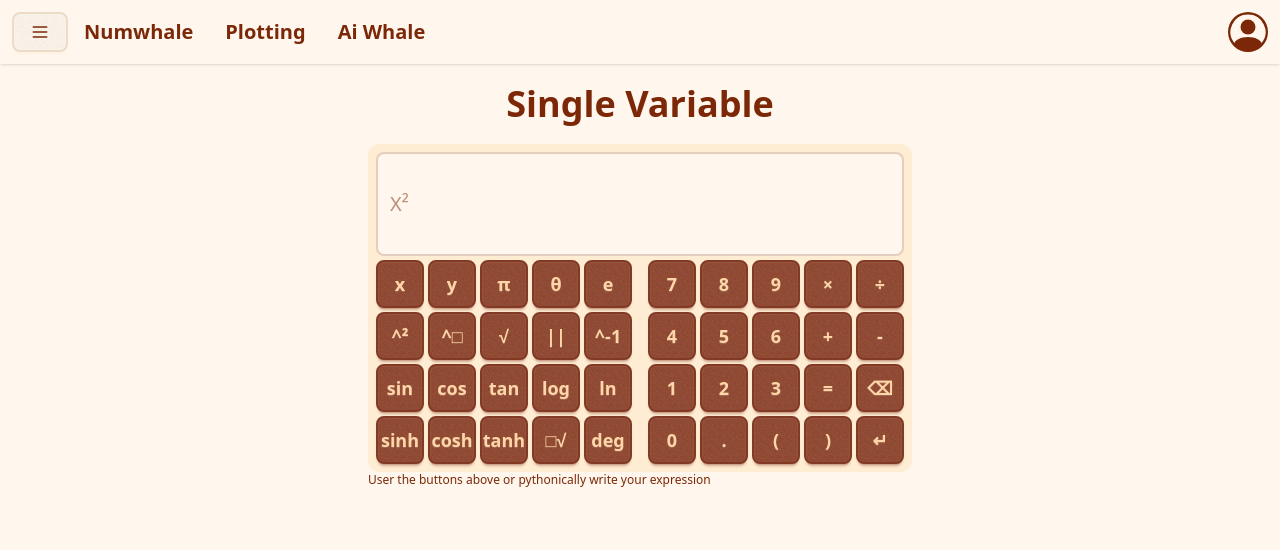
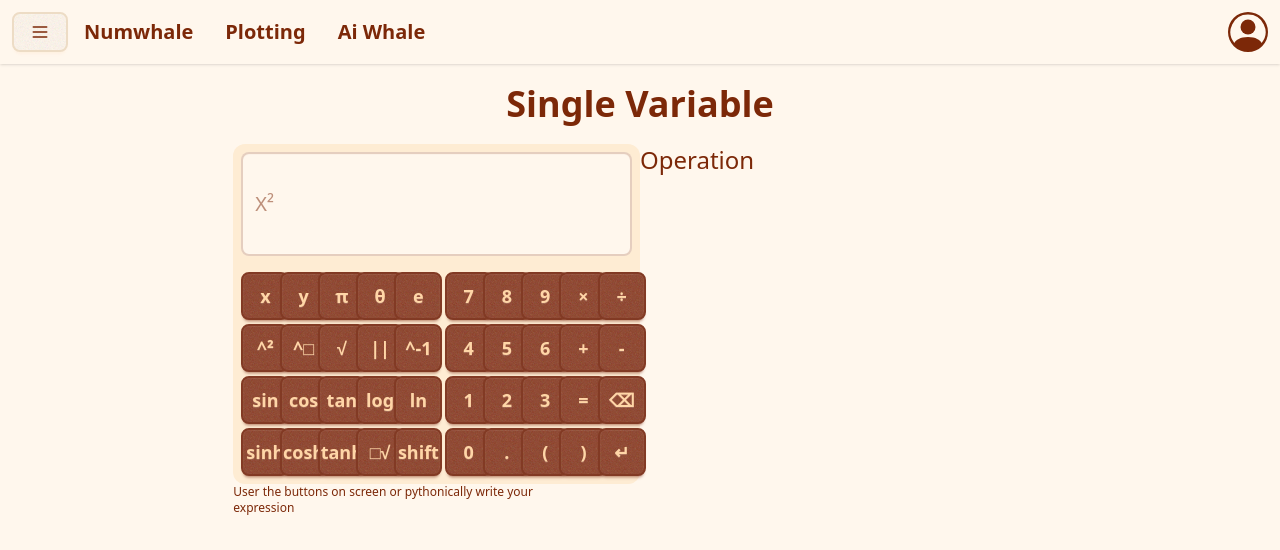
Before and after one commit to Guidjy/numwhale, a React (Vite) app in the folder frontend/: page /calculus/single_variable in a window 1280 px wide. Shown: the top 550 px of the page. Built offline with nearby package versions, Linux system fonts and the light colour scheme.

Commit message:
calculus dropdown started

```diff
--- a/frontend/src/components/Calculator.jsx
+++ b/frontend/src/components/Calculator.jsx
@@ -1,12 +1,20 @@
+import { useState } from "react";
+
+
 export default function Calculator() {
-  return (
+
+  const [shift, setShift] = useState(false);
+
+  function changeShift() {
+    if (shift) {
+      setShift(false);
+    } else {
+      setShift(true);
+    }
+  }
+
+  const fx = (
     <>
-      <div className="flex flex-col items-center bg-base-200 p-2 rounded-xl w-full">
-        {/*textarea*/}
-        <textarea className="textarea resize-none w-full text-xl pt-9" placeholder="X²"></textarea>
-
-        {/*Buttons*/}
-        <div className="flex">
     {/*variables, f(x) and constants*/}
       <div className="mr-2">
         <div className="grid grid-cols-5 gap-1 mt-1">
@@ -35,10 +43,53 @@
           <div><CalculatorButton symbol={"cosh"} /></div>
           <div><CalculatorButton symbol={"tanh"} /></div>
           <div><CalculatorButton symbol={"□√"} /></div>
-              <div><CalculatorButton symbol={"deg"} /></div>
+          <div><CalculatorButton symbol={"shift"} onClick={changeShift}/></div>
         </div>
       </div>
+    </>
+  );
 
+  const shiftFx = (
+    <>
+      {/*shift variables, f(x) and constants*/}
+      <div className="mr-2">
+        <div className="grid grid-cols-5 gap-1 mt-1">
+          <div><CalculatorButton symbol={"x"} /></div>
+          <div><CalculatorButton symbol={"y"} /></div>
+          <div><CalculatorButton symbol={"π"} /></div>
+          <div><CalculatorButton symbol={"θ"} /></div>
+          <div><CalculatorButton symbol={"e"} /></div>
+        </div>
+        <div className="grid grid-cols-3 gap-1 mt-1">
+          <div><ShiftCalculatorButton symbol={"cossec"} /></div>
+          <div><ShiftCalculatorButton symbol={"sec"} /></div>
+          <div><ShiftCalculatorButton symbol={"cotan"} /></div>
+        </div>
+        <div className="grid grid-cols-3 gap-1 mt-1">
+          <div><ShiftCalculatorButton symbol={"arcsin"} /></div>
+          <div><ShiftCalculatorButton symbol={"arccos"} /></div>
+          <div><ShiftCalculatorButton symbol={"arctan"} /></div>
+        </div>
+        <div className="grid grid-cols-5 gap-1 mt-1">
+          <div><CalculatorButton symbol={"sinh"} /></div>
+          <div><CalculatorButton symbol={"cosh"} /></div>
+          <div><CalculatorButton symbol={"tanh"} /></div>
+          <div><CalculatorButton symbol={"□√"} /></div>
+          <div><CalculatorButton symbol={"shift"} onClick={changeShift}/></div>
+        </div>
+      </div>
+    </>
+  )
+
+  return (
+    <>
+      <div className="flex flex-col items-center bg-base-200 p-2 rounded-xl w-full">
+        {/*textarea*/}
+        <textarea className="textarea resize-none w-full text-xl pt-9 mb-3" placeholder="X²"></textarea>
+
+        {/*Buttons*/}
+        <div className="flex">
+          {shift ? shiftFx : fx}
           {/*numbers and operators*/}
           <div className="ml-2">
             <div className="grid grid-cols-5 gap-1 mt-1">
@@ -73,15 +124,22 @@
         </div>
       </div>
       <div className="flex w-full md:w-10/12">
-        <p className="text-xs font-extralight">User the buttons above or pythonically write your expression</p>
+        <p className="text-xs font-extralight">User the buttons on screen or pythonically write your expression</p>
       </div>
     </>
   )
 }
 
 
-function CalculatorButton({ symbol }) {
+function CalculatorButton({ symbol, onClick }) {
   return (
-    <button className="btn btn-accent w-10 md:w-11 lg:w-12 h-10 md:h-11 lg:h-12 text-lg">{ symbol }</button>
+    <button onClick={onClick} className="btn btn-accent w-10 md:w-11 lg:w-12 h-10 md:h-11 lg:h-12 text-lg">{ symbol }</button>
   )
 }
+
+
+function ShiftCalculatorButton({ symbol, onClick }) {
+  return (
+    <button onClick={onClick} className="btn btn-accent w-18 md:w-19 lg:w-21 h-10 md:h-11 lg:h-12 text-lg">{ symbol }</button>
+  )
+}
--- a/frontend/src/components/Dropdown.jsx
+++ b/frontend/src/components/Dropdown.jsx
@@ -18,8 +18,19 @@
 }
 
 
-export function DropdownItem({ title, page }) {
+export function DropDownLink({ title, page }) {
   return (
     <Link to={`/${page}`} className="w-full text-center">{title}</Link>
   )
 }
+
+
+export function DropDownItem({ title, onClick }) {
+  return (
+    <>
+      <li>
+        <div>{title}</div>
+      </li>
+    </>
+  )
+}
--- a/frontend/src/layouts/MainLayout.jsx
+++ b/frontend/src/layouts/MainLayout.jsx
@@ -1,15 +1,15 @@
 import Navbar from '../components/Navbar'
-import { Dropdown, DropdownItem } from '../components/Dropdown';
+import { Dropdown, DropDownLink } from '../components/Dropdown';
 
 export default function MainLayout({ children }) {
 
     const calculusItems = (
       <>
         <li>
-          <DropdownItem key={11} title={"Single variable"} page={"calculus/single_variable"} />
+          <DropDownLink key={11} title={"Single variable"} page={"calculus/single_variable"} />
         </li>
         <li>
-          <DropdownItem key={11} title={"Multivariable"} page={"calculus/multivariable"} />
+          <DropDownLink key={11} title={"Multivariable"} page={"calculus/multivariable"} />
         </li>
       </>
     );
--- a/frontend/src/pages/Home.jsx
+++ b/frontend/src/pages/Home.jsx
@@ -2,7 +2,7 @@
 import MainLayout from "../layouts/MainLayout";
 // components
 import AboutCard from "../components/AboutCard";
-import { Dropdown, DropdownItem } from "../components/Dropdown";
+import { Dropdown, DropDownLink } from "../components/Dropdown";
 // assets
 import numwhaleImage from '../assets/numwhale.png';
 import placeholderPlot from '../assets/placeholderPlot.webp';
--- a/frontend/src/pages/SingleVarCalc.jsx
+++ b/frontend/src/pages/SingleVarCalc.jsx
@@ -1,11 +1,28 @@
 import NumwhaleLayout from "../layouts/NumwhaleLayout";
 import Calculator from "../components/Calculator";
+import { Dropdown, DropDownItem } from "../components/Dropdown";
 
 
 export default function SingleVarCalc() {
+
+  const DropDownItems = (
+    <>
+      <DropDownItem key={1} title={"Limit"} />
+      <DropDownItem key={2} title={"Derivative"} />
+      <DropDownItem key={3} title={"Integral"} />
+    </>
+  )
+
   return (
     <NumwhaleLayout title={"Single Variable"}>
-      <Calculator />
+      <div className="grid grid-cols-1 md:grid-cols-2">
+        <div>
+          <Calculator />
+        </div>
+        <div>
+          <Dropdown title={"Operation"} items={DropDownItems}/>
+        </div>
+      </div>
     </NumwhaleLayout>
   )
 }
```
Lines whose indentation alone changed are shown as unchanged.
